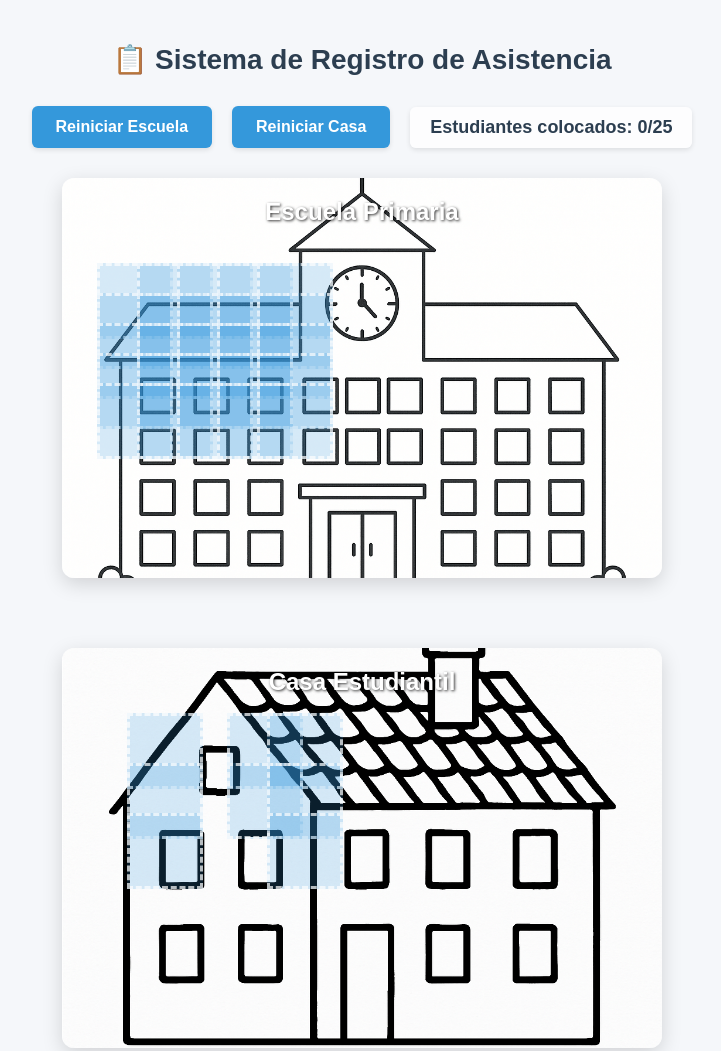
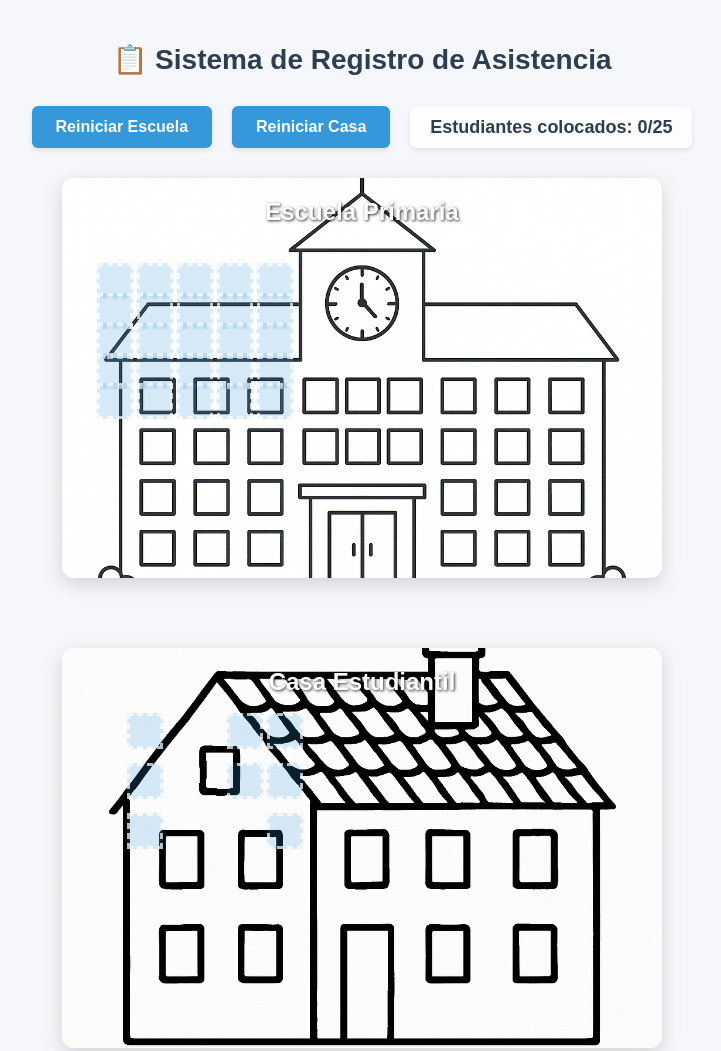
Before and after one commit to paulaartes/pagweb, a plain HTML site: page index.html in a window 1280 px wide. Shown: the top 1051 px of the page, without its empty margins (278-999 px from the left). Drawn offline with Linux system fonts and the light colour scheme.

Commit message:
Update index.html

```diff
--- a/index.html
+++ b/index.html
@@ -49,8 +49,8 @@
 
     .dropzone {
       position: absolute;
-      width: 70px; /* Más grande */
-      height: 70px; /* Más grande */
+      width: 30px; /* Más grande */
+      height: 30px; /* Más grande */
       background-color: rgba(52, 152, 219, 0.2);
       border: 3px dashed rgba(255,255,255,0.7); /* Más grueso */
       transition: all 0.3s ease;
```
